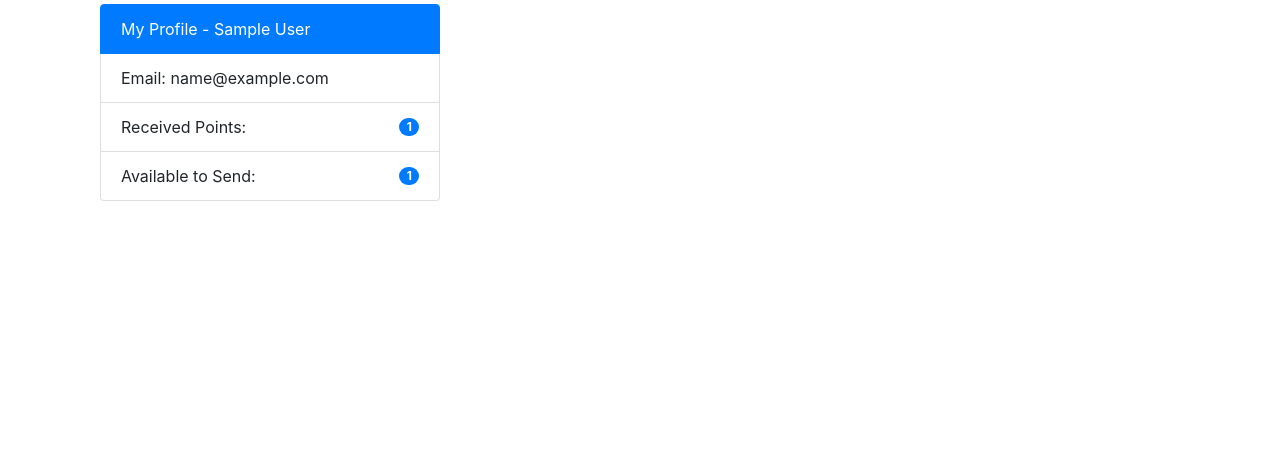
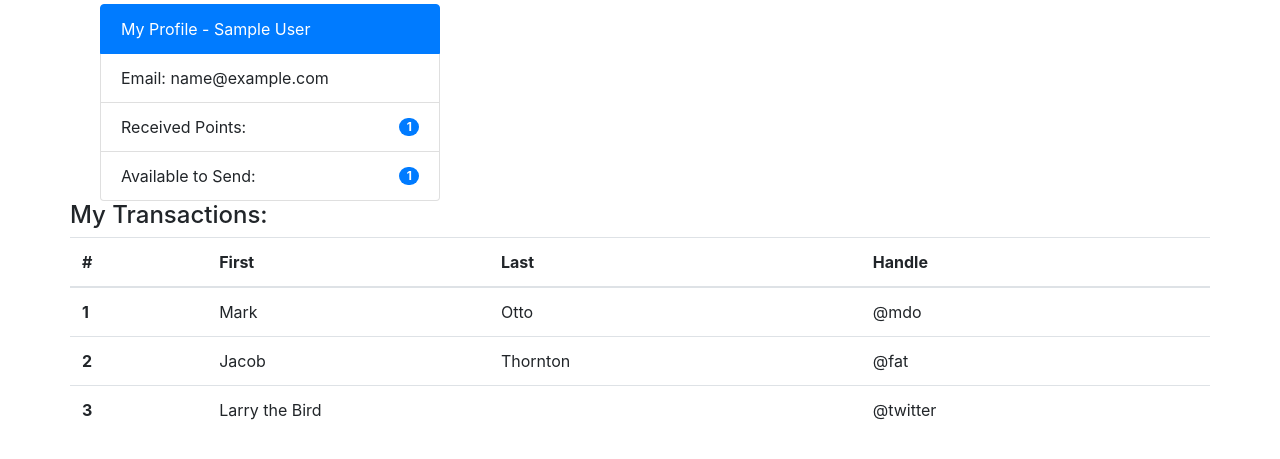
Before and after one commit to xs0203401/DMgtProject, a Django app: page / in a window 1280 px wide. Shown: the part 223-682 px from the top of the page. Run offline with Django 3.2, Linux system fonts and the light colour scheme; the visitor is signed in with stand-in values (Sample User, id 1); tables that the repository leaves empty hold one stand-in row (values such as "Sample post"); data that the repository does not hold is empty; some libraries are stand-ins or nearby versions.

Commit message:
My_Transaction_Table

```diff
--- a/CreditMe/webapp/templates/webapp/home.html
+++ b/CreditMe/webapp/templates/webapp/home.html
@@ -3,4 +3,36 @@
 {% block content %}
 <h3>Today is: {{ datetime }}</h3>
 {% include 'webapp/profile.html' %}
+<div class="row">
+	<h4>My Transactions:</h4>
+	<table class="table table-hover">
+		<thead>
+			<tr>
+				<th scope="col">#</th>
+				<th scope="col">First</th>
+				<th scope="col">Last</th>
+				<th scope="col">Handle</th>
+			</tr>
+		</thead>
+		<tbody>
+			<tr>
+				<th scope="row">1</th>
+				<td>Mark</td>
+				<td>Otto</td>
+				<td>@mdo</td>
+			</tr>
+			<tr>
+				<th scope="row">2</th>
+				<td>Jacob</td>
+				<td>Thornton</td>
+				<td>@fat</td>
+			</tr>
+			<tr>
+				<th scope="row">3</th>
+				<td colspan="2">Larry the Bird</td>
+				<td>@twitter</td>
+			</tr>
+		</tbody>
+	</table>
+</div>
 {% endblock %}
```
